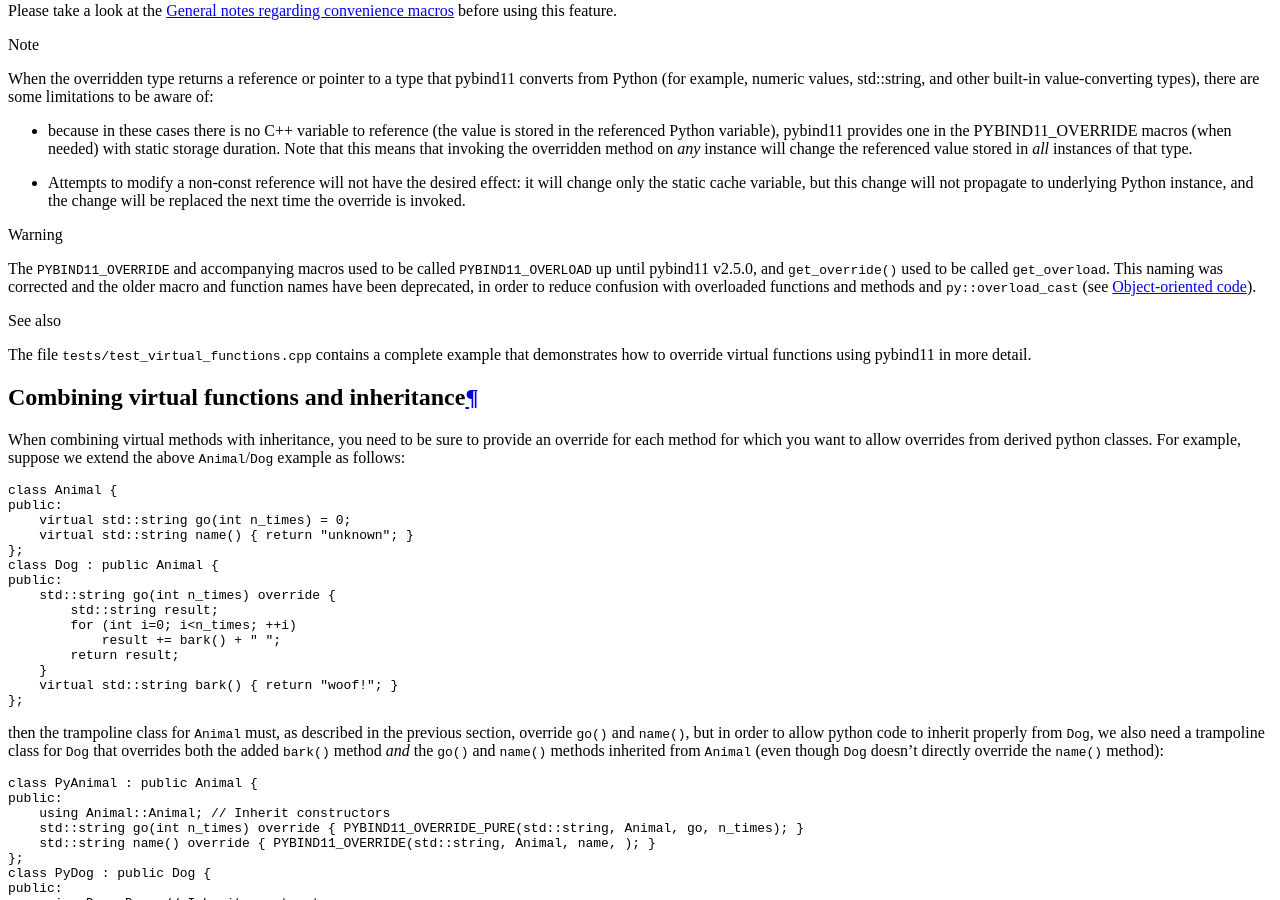
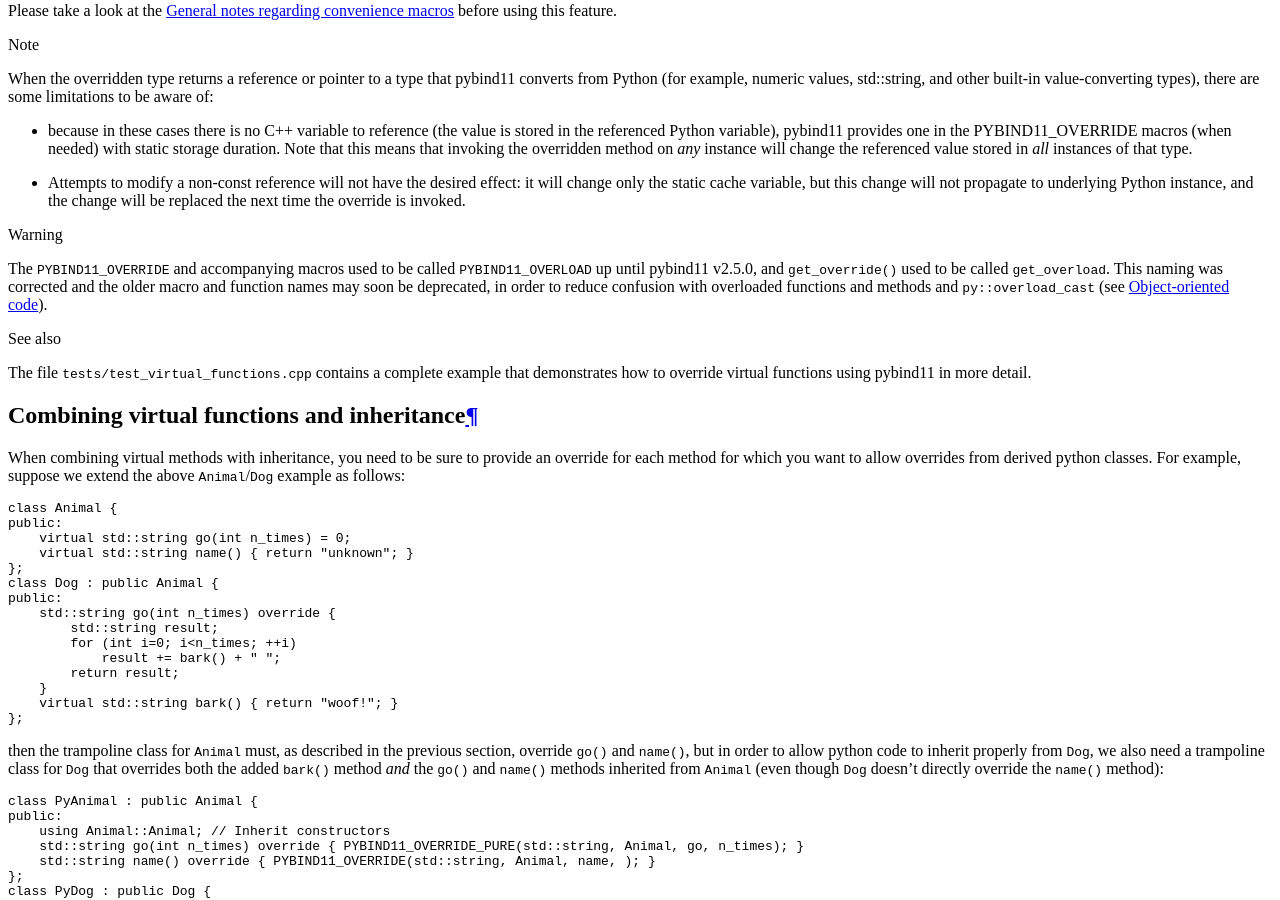
Before and after one commit to pybind/pybind11, a Sphinx documentation site: the page built from docs/advanced/classes.rst, in a window 1280 px wide and 900 px high, scrolled down 3041 px. Built offline with Sphinx 7.4.7 and the Read the Docs theme 2.0.0, drawn with Linux system fonts in a browser that asks for light colours.

Commit message:
docs: more accurate statement

```diff
--- a/docs/advanced/classes.rst
+++ b/docs/advanced/classes.rst
@@ -196,9 +196,9 @@ Please take a look at the :ref:`macro_notes` before using this feature.
     The :c:macro:`PYBIND11_OVERRIDE` and accompanying macros used to be called
     ``PYBIND11_OVERLOAD`` up until pybind11 v2.5.0, and :func:`get_override`
     used to be called ``get_overload``. This naming was corrected and the older
-    macro and function names have been deprecated, in order to reduce confusion
-    with overloaded functions and methods and ``py::overload_cast`` (see
-    :ref:`classes`).
+    macro and function names may soon be deprecated, in order to reduce
+    confusion with overloaded functions and methods and ``py::overload_cast``
+    (see :ref:`classes`).
 
 .. seealso::
 
```
